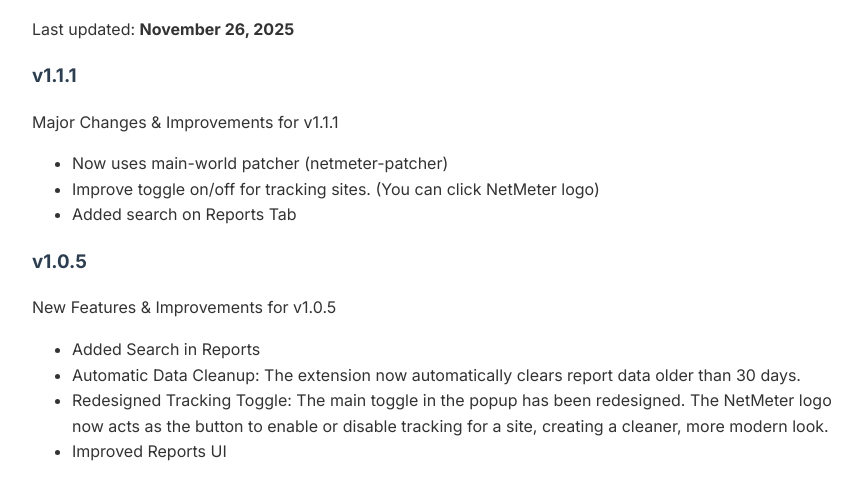
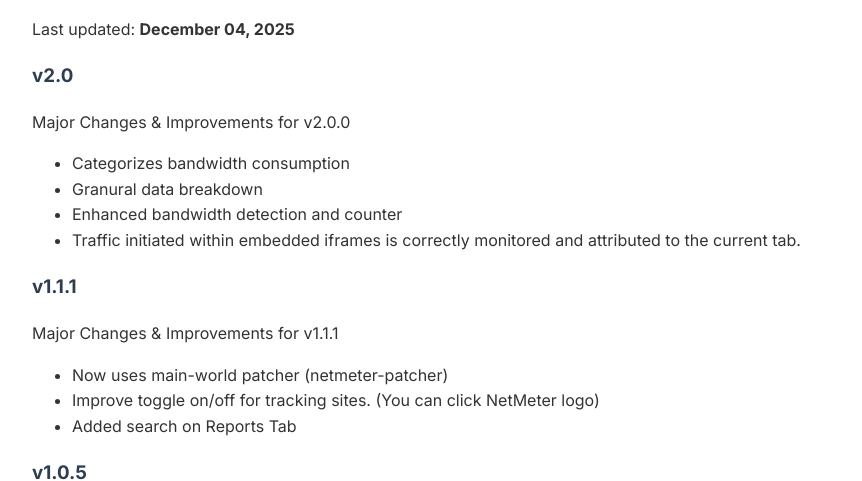
Before and after one commit to NetMeter/netmeter.github.io, a plain HTML site: page release-notes.html in a window 1280 px wide. Shown: the part 306-787 px from the top of the page, without its empty margins (208-1070 px from the left). Drawn offline with Linux system fonts and the light colour scheme.

Commit message:
v2.0.0 release notes

```diff
--- a/release-notes.html
+++ b/release-notes.html
@@ -22,7 +22,16 @@
       </div>
       <div class="release-notes-content">
         <h2>Release Notes</h2>
-        <p>Last updated: <strong>November 26, 2025</strong></p>
+        <p>Last updated: <strong>December 04, 2025</strong></p>
+
+        <h3>v2.0</h3>
+        Major Changes & Improvements for v2.0.0
+        <ul>
+          <li>Categorizes bandwidth consumption</li>
+          <li>Granural data breakdown</li>
+          <li>Enhanced bandwidth detection and counter</li>
+          <li>Traffic initiated within embedded iframes is correctly monitored and attributed to the current tab.</li>
+        </ul>
 
         <h3>v1.1.1</h3>
         Major Changes & Improvements for v1.1.1
```
Also changed, not shown: index.html (+1 -1 lines).
